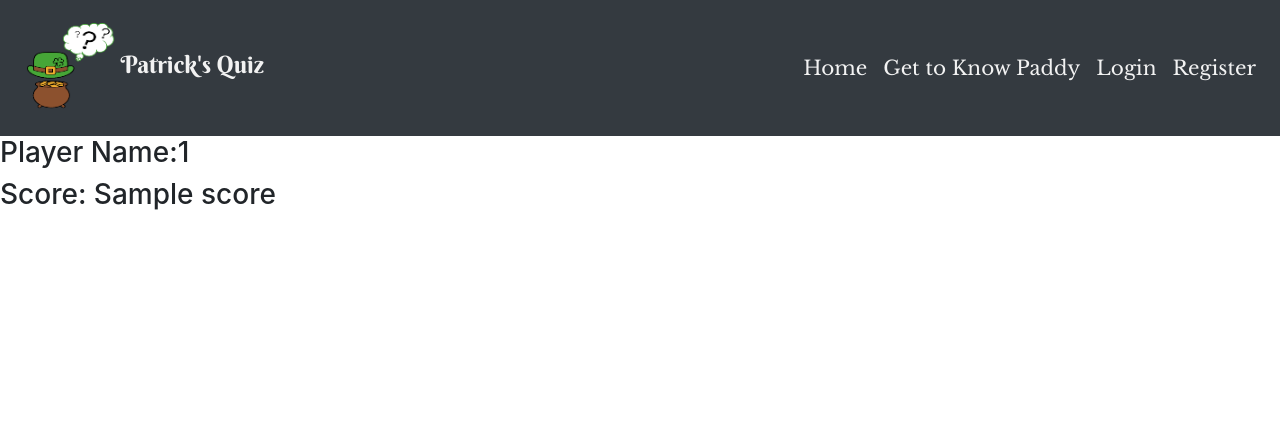
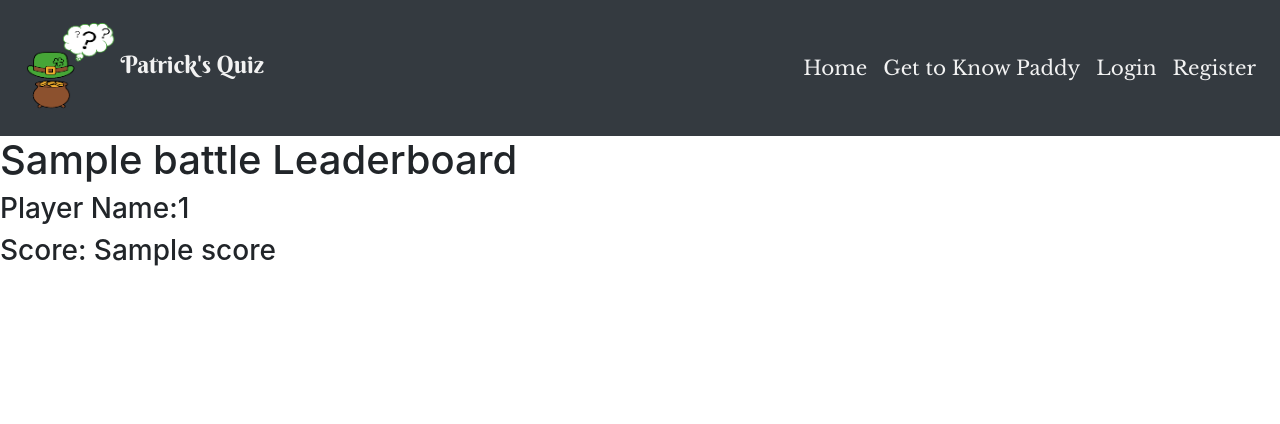
Before and after one commit to kairosity/hackpack-patricks-quiz, a Flask app: page /leaderboard/1 in a window 1280 px wide. Shown: the top 424 px of the page. Run offline with Flask 2, Linux system fonts and the light colour scheme; a database or web service that is not in the repository returns one stand-in record (values such as "Sample title"); some libraries are stand-ins or nearby versions.

Commit message:
registration, create battle, join battle & leaderboard logic fine tuned

```diff
--- a/app.py
+++ b/app.py
@@ -59,8 +59,11 @@ def register():
         mongo.db.users.insert_one(register_user)
 
         session["user"] = request.form.get("username").lower()
-        flash("Registration successful Welcome to the pub quiz!")
         username = session["user"]
+        flash(f"Registration successful Welcome to the pub quiz {username} !")
+        username = session["user"]
+
+        return redirect(url_for("home"))
 
     return render_template("registration.html")
 
@@ -125,13 +128,13 @@ def rand_num():
 
 @app.route("/create_battle", methods=["GET", "POST"])
 def create_battle():
+    if session:
+        if "user" in session:
+            username = session["user"]
+            user = mongo.db.users.find_one({"username": username})
+            user_id = user["_id"]
 
-    if request.method == "POST":
-        if session:
-            if "user" in session:
-                username = session["user"]
-                user = mongo.db.users.find_one({"username": username})
-                user_id = user["_id"]
+            if request.method == "POST":
 
                 #need a way to make sure that the battle pin has not been generated already.
                 # While existing battle pin run the function?
@@ -156,17 +159,23 @@ def create_battle():
                 register_battle = {
                 "battle_name": battle_name,
                 "players": [user_id],
-                "battle_pin": battle_pin,
-                "battle_scores": []
+                "battle_pin": battle_pin
                 }
 
                 mongo.db.battles.insert_one(register_battle)
 
                 flash(f"Your {battle_name} battle has been created! Welcome to the quiz! Your battle pin is {battle_pin}, share this with your competitors to battle it out!")
                 username = session["user"]
-                return redirect(url_for('battleground', battle_pin=battle_pin))
+                return redirect(url_for('battleground', battle_pin=battle_pin, username=username))
 
-    return render_template("create_battle.html")
+            return render_template("create_battle.html", username=username)
+
+        else:
+            flash("You must be logged in to create a battle!")
+            return redirect(url_for('login'))
+    else:
+        flash("You must be logged in to create a battle!")
+        return redirect(url_for('login'))
 
 
 @app.route("/join-battle", methods=["GET", "POST"])
--- a/templates/create_battle.html
+++ b/templates/create_battle.html
@@ -30,7 +30,8 @@
                 </div>
                 <div class="row center">
                     <div class="col s12">
-                        <a type="submit" class="button-style">Create</a>
+                        <!-- This must remain a button, or it will not pass variables -->
+                        <button type="submit" class="button-style">Create</button>
                     </div>
                 </div>
             </form>
--- a/templates/leaderboard.html
+++ b/templates/leaderboard.html
@@ -2,7 +2,7 @@
 
 {% block content %}
 
-
+<h1>{{battle.battle_name|capitalize}} Leaderboard</h1>
 {% for score in battle.battle_scores %}
     <h3>Player Name:{{score[0]}}</h3>
     <h3>Score: {{score[1]}}</h3>
```
